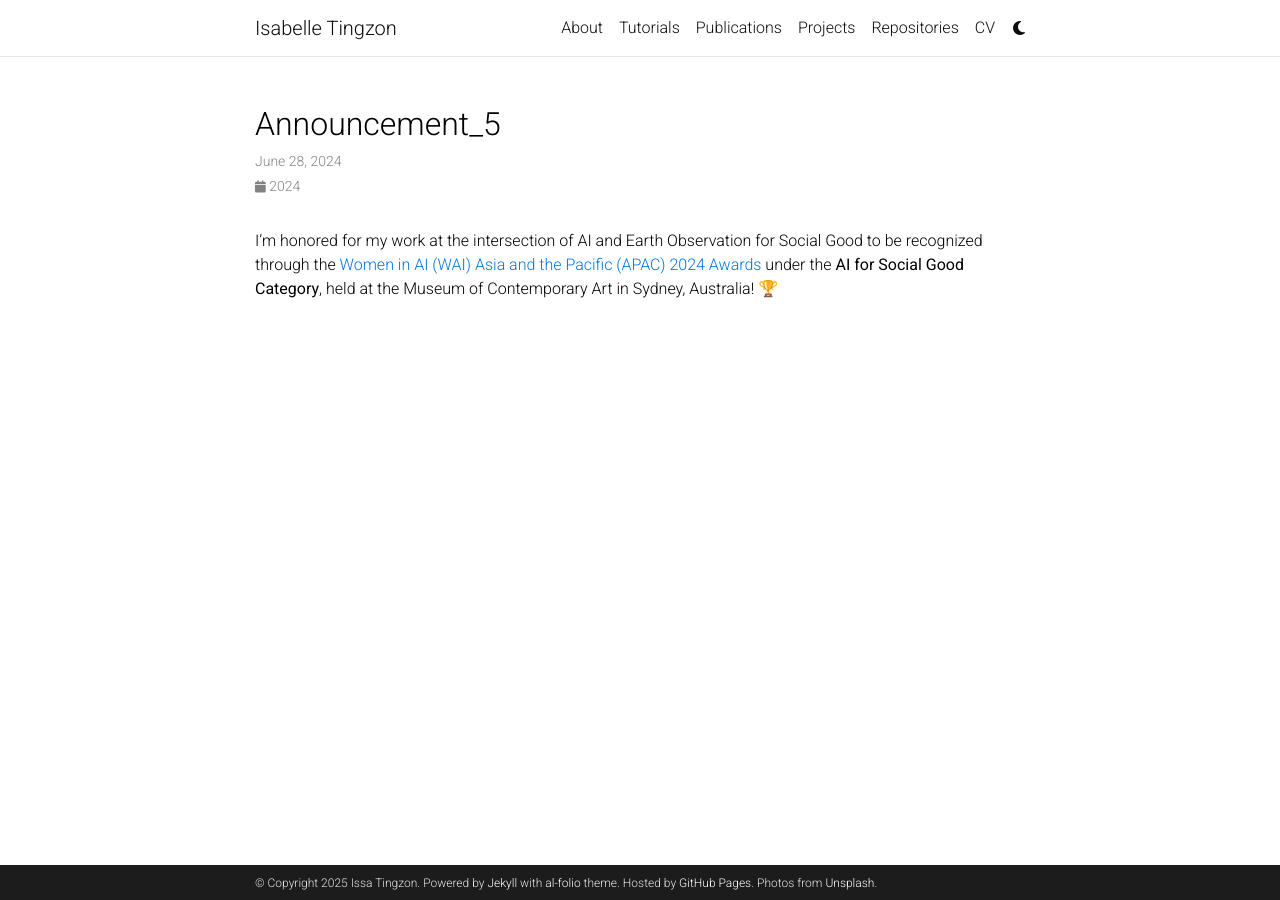
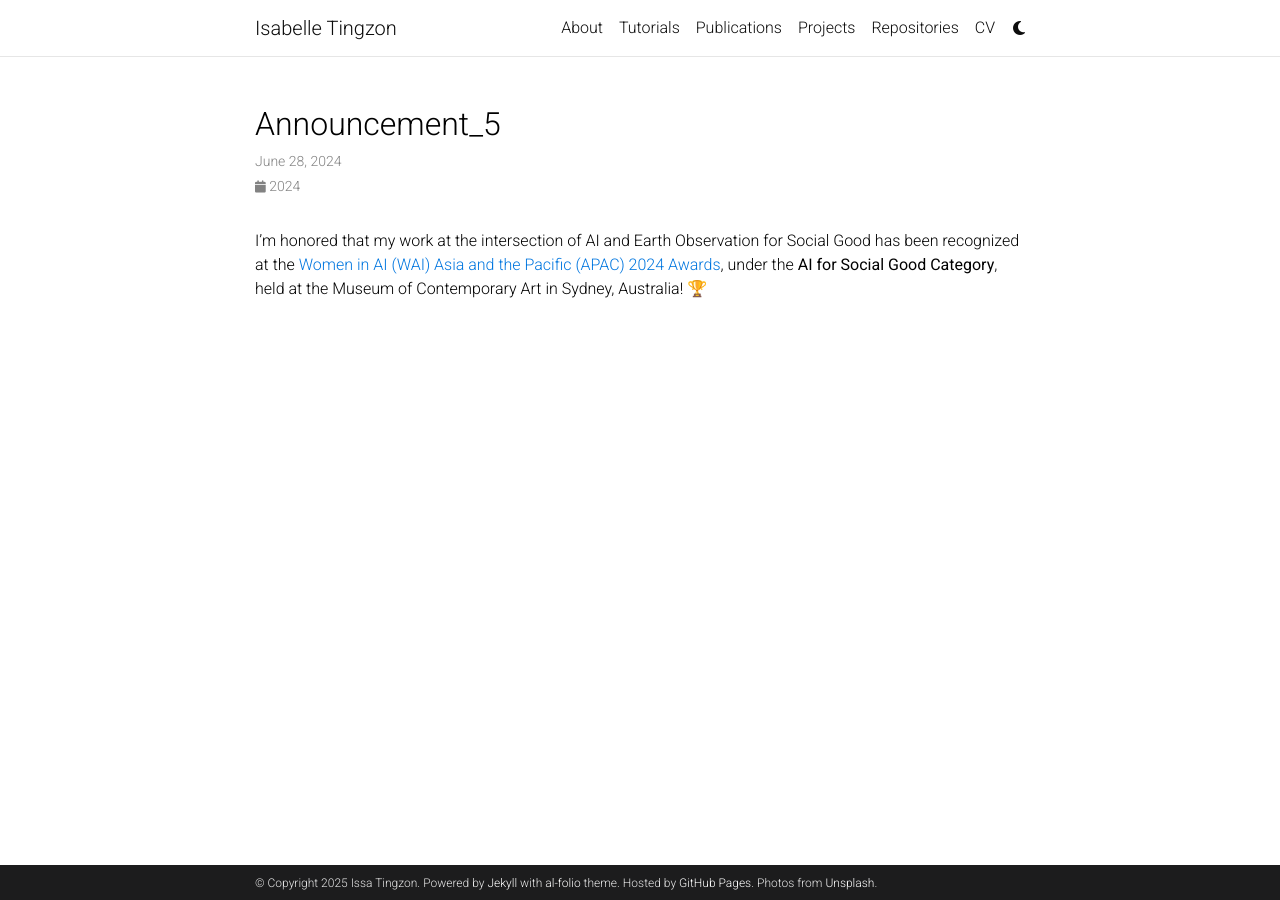
Before and after one commit to issa-tingzon/issa-tingzon.github.io, a Jekyll site: the page built from _news/announcement_5.md, in a window 1280 px wide. Built offline with Jekyll 4.4.1, drawn with Linux system fonts in a browser that asks for light colours; comment, search, counter and statistics services are not loaded; a style sheet for code colours, icons or effects is not loaded.

Commit message:
Update announcement_5.md

```diff
--- a/_news/announcement_5.md
+++ b/_news/announcement_5.md
@@ -5,4 +5,4 @@
 related_posts: false
 ---
 
-I'm honored for my work at the intersection of AI and Earth Observation for Social Good to be recognized through the <a href="https://www.linkedin.com/posts/women-in-ai-asia-pacific-apac-_aiaustralia-artificialintelligence-machinelearning-activity-7214190359763910656-fN-V?utm_source=share&utm_medium=member_desktop&rcm=ACoAABctc-8BPMF67r0yW6IaRQDuVQWL0-QA_TQ">Women in AI (WAI) Asia and the Pacific (APAC) 2024 Awards</a> under the <b>AI for Social Good Category</b>, held at the Museum of Contemporary Art in Sydney, Australia! 🏆
+I'm honored that my work at the intersection of AI and Earth Observation for Social Good has been recognized at the <a href="https://www.linkedin.com/posts/women-in-ai-asia-pacific-apac-_aiaustralia-artificialintelligence-machinelearning-activity-7214190359763910656-fN-V?utm_source=share&utm_medium=member_desktop&rcm=ACoAABctc-8BPMF67r0yW6IaRQDuVQWL0-QA_TQ">Women in AI (WAI) Asia and the Pacific (APAC) 2024 Awards</a>, under the <b>AI for Social Good Category</b>, held at the Museum of Contemporary Art in Sydney, Australia! 🏆
```
